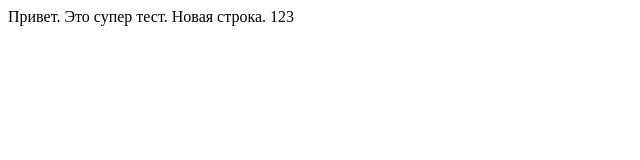
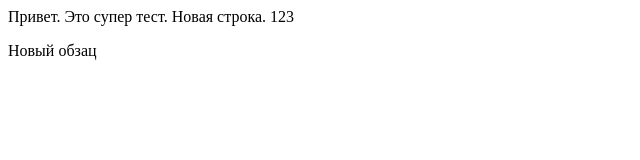
Before and after one commit to Z70007Z/Demo_0, a plain HTML site: page index.html in a window 1280 px wide. Shown: the full height of the page, 0-640 px from the left. Drawn offline with Linux system fonts and the light colour scheme.

Commit message:
Вторая запись

```diff
--- a/index.html
+++ b/index.html
@@ -10,5 +10,6 @@
     Привет. Это супер тест.
     Новая строка.
     123
+    <p> Новый обзац</p>
 </body>
 </html>
```
